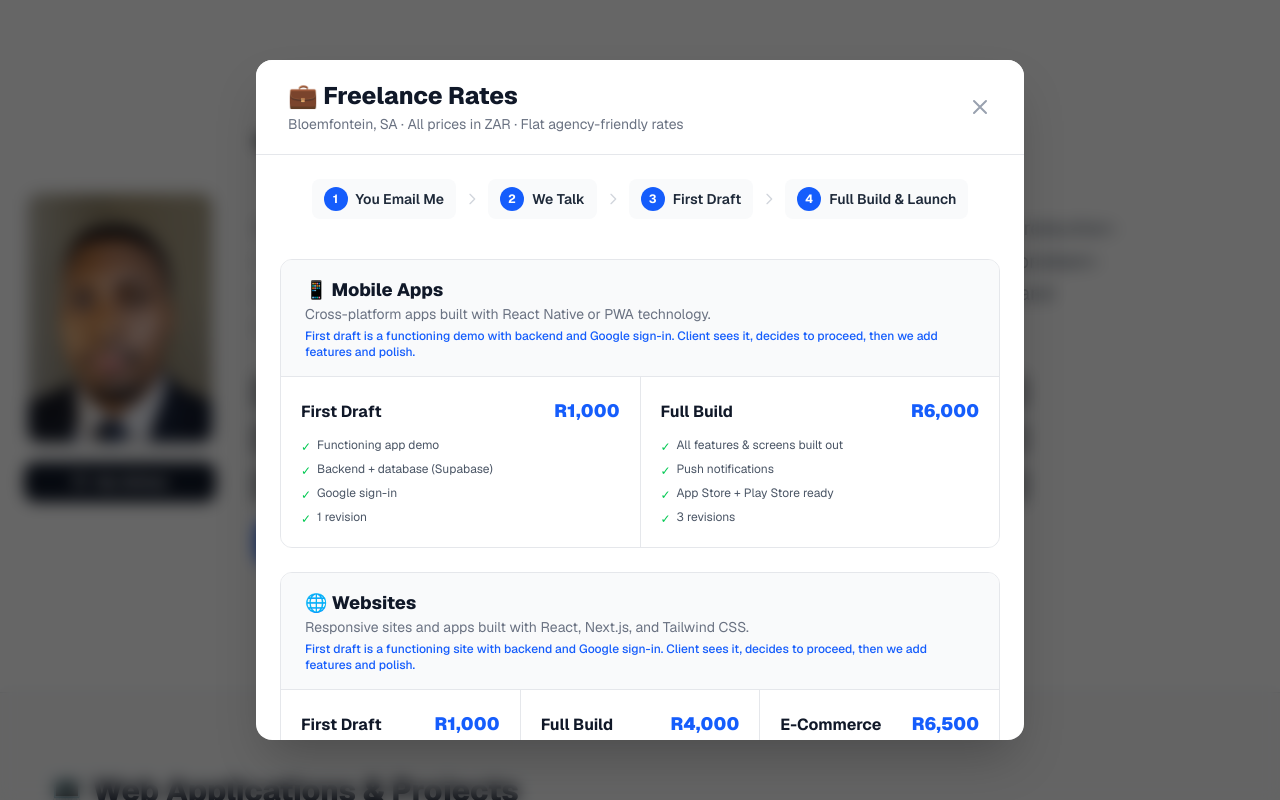
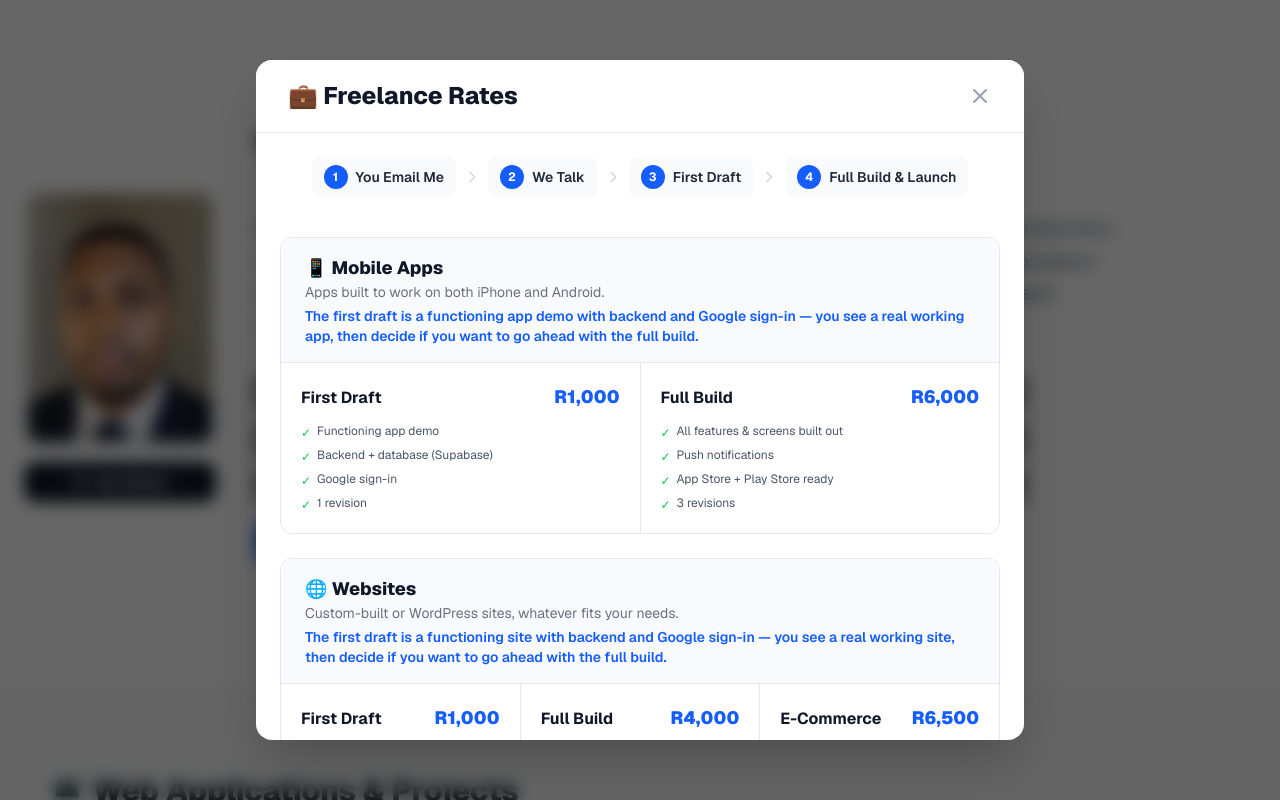
Before and after one commit to TankisoMpela/Tankiso-Mpela-Portfolio-Site, a Next.js app: page / in a window 1280 px wide. Both pictures are taken after a click on the button "💼 View Freelance Services & Rates". Shown: the top 800 px of the page. Built offline with nearby package versions, Linux system fonts and the light colour scheme.

Commit message:
Clean up rates modal: remove Bloemfontein header, simplify descriptions, bigger note text
Co-authored-by: CommandCodeBot <noreply@commandcode.ai>

```diff
--- a/src/app/page.tsx
+++ b/src/app/page.tsx
@@ -270,8 +270,8 @@ const services: ServiceCategory[] = [
   {
     icon: '📱',
     title: 'Mobile Apps',
-    description: 'Cross-platform apps built with React Native or PWA technology.',
-    note: 'First draft is a functioning demo with backend and Google sign-in. Client sees it, decides to proceed, then we add features and polish.',
+    description: 'Apps built to work on both iPhone and Android.',
+    note: 'The first draft is a functioning app demo with backend and Google sign-in — you see a real working app, then decide if you want to go ahead with the full build.',
     tiers: [
       { name: 'First Draft', price: 'R1,000', features: ['Functioning app demo', 'Backend + database (Supabase)', 'Google sign-in', '1 revision'] },
       { name: 'Full Build', price: 'R6,000', features: ['All features & screens built out', 'Push notifications', 'App Store + Play Store ready', '3 revisions'] },
@@ -280,8 +280,8 @@ const services: ServiceCategory[] = [
   {
     icon: '🌐',
     title: 'Websites',
-    description: 'Responsive sites and apps built with React, Next.js, and Tailwind CSS.',
-    note: 'First draft is a functioning site with backend and Google sign-in. Client sees it, decides to proceed, then we add features and polish.',
+    description: 'Custom-built or WordPress sites, whatever fits your needs.',
+    note: 'The first draft is a functioning site with backend and Google sign-in — you see a real working site, then decide if you want to go ahead with the full build.',
     tiers: [
       { name: 'First Draft', price: 'R1,000', features: ['Functioning site demo', 'Backend + database (Supabase)', 'Google sign-in', '1 revision'] },
       { name: 'Full Build', price: 'R4,000', features: ['All pages & features finished', 'Analytics + SEO', 'Performance optimized', '2 revisions'] },
@@ -316,7 +316,6 @@ const RatesModal = ({ onClose }: { onClose: () => void }) => (
       <div className="sticky top-0 bg-white/95 backdrop-blur z-10 px-8 py-5 border-b border-gray-200 flex items-center justify-between">
         <div>
           <h2 className="text-2xl font-extrabold text-gray-900">💼 Freelance Rates</h2>
-          <p className="text-sm text-gray-500 mt-0.5">Bloemfontein, SA · All prices in ZAR · Flat agency-friendly rates</p>
         </div>
         <button onClick={onClose} className="text-gray-400 hover:text-gray-600 transition-colors">
           <svg className="w-6 h-6" fill="none" stroke="currentColor" viewBox="0 0 24 24">
@@ -351,7 +350,7 @@ const RatesModal = ({ onClose }: { onClose: () => void }) => (
                 <h3 className="text-lg font-extrabold text-gray-900">{cat.icon} {cat.title}</h3>
                 <p className="text-sm text-gray-500">{cat.description}</p>
                 {cat.note && (
-                  <p className="text-xs text-blue-600 font-medium mt-1">{cat.note}</p>
+                  <p className="text-sm text-blue-600 font-semibold mt-1">{cat.note}</p>
                 )}
               </div>
               <div className={`grid gap-px bg-gray-200 ${cat.tiers.length === 2 ? 'grid-cols-2' : 'grid-cols-3'}`}>
```
